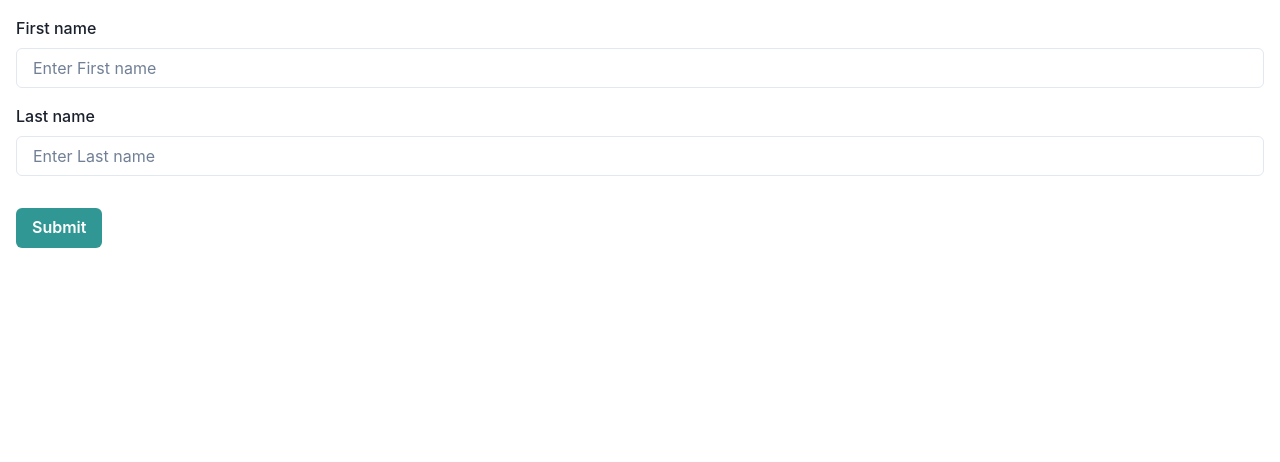
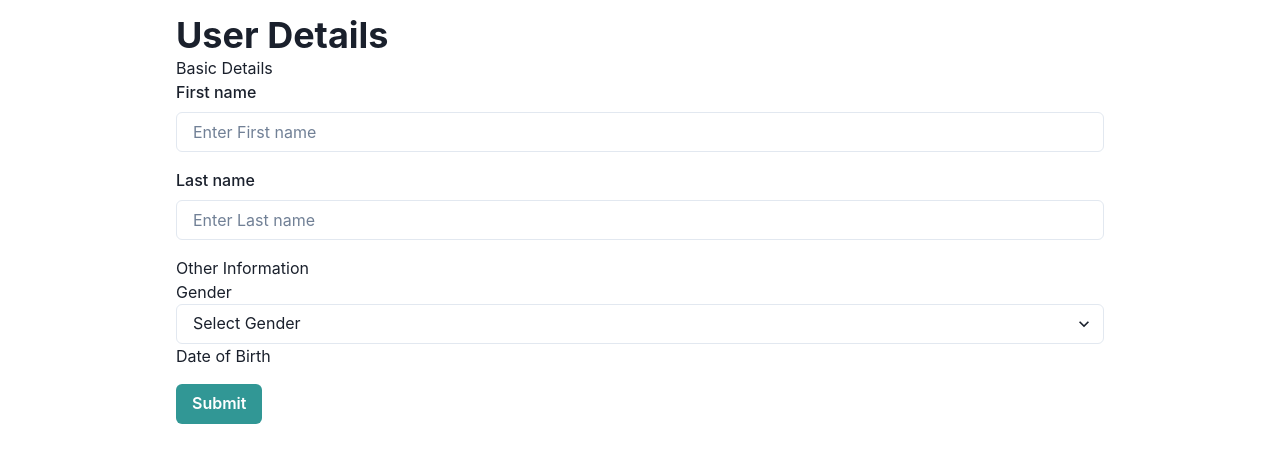
Before and after one commit to zeenat-abedin/react-typescript-form, a React (Create React App) app: page / in a window 1280 px wide. Shown: the top 462 px of the page. Built offline with nearby package versions, Linux system fonts and the light colour scheme.

Commit message:
Update dependencies, add date picker, add theme, update form fields

```diff
--- a/package.json
+++ b/package.json
@@ -3,6 +3,7 @@
   "version": "0.1.0",
   "private": true,
   "dependencies": {
+    "@chakra-ui/icons": "^2.1.1",
     "@chakra-ui/react": "^2.8.2",
     "@testing-library/jest-dom": "^5.17.0",
     "@testing-library/react": "^13.4.0",
@@ -41,5 +42,8 @@
       "last 1 firefox version",
       "last 1 safari version"
     ]
+  },
+  "devDependencies": {
+    "@types/react-datepicker": "^6.0.3"
   }
 }
--- a/src/App.tsx
+++ b/src/App.tsx
@@ -1,11 +1,13 @@
 import { ChakraProvider, Box } from '@chakra-ui/react'
 
 import HookForm from './components/HookForm'
+import theme from './theme'
 
 function App() {
   return (
-    <ChakraProvider>
-      <Box p={4}>
+    <ChakraProvider theme={theme}>
+      <Box p={4} maxW="960px" mx="auto" >
+        <Box textStyle='h1'>User Details</Box>
         <HookForm />
       </Box>
     </ChakraProvider>
--- a/src/components/HookForm.tsx
+++ b/src/components/HookForm.tsx
@@ -5,10 +5,14 @@ import {
   FormControl,
   Input,
   Button,
+  Select
 } from '@chakra-ui/react'
 
 interface FormValues {
-  name: string
+  name: string,
+  email: string,
+  phone: string,
+  dob: string,
 }
 
  function HookForm() {
@@ -29,6 +33,7 @@ interface FormValues {
 
   return (
     <form onSubmit={handleSubmit(onSubmit)}>
+      <h1>Basic Details</h1>
       <FormControl isInvalid={errors.name ? true : undefined} mb="4">
         <FormLabel htmlFor='name'>First name</FormLabel>
         <Input
@@ -55,6 +60,17 @@ interface FormValues {
         <FormErrorMessage>{errors.name && errors.name.message}</FormErrorMessage>
       </FormControl>
 
+      <h1>Other Information</h1>
+      <h2>Gender</h2>
+      <Select placeholder='Select Gender'>
+         <option value='male'>Male</option>
+         <option value='female'>Female</option>
+         <option value='other'>Other</option>
+      </Select>
+
+      <h2>Date of Birth</h2>
+
+
       <Button mt={4} colorScheme='teal' isLoading={isSubmitting} type='submit'>
         Submit
       </Button>
--- /dev/null
+++ b/src/theme/index.ts
@@ -0,0 +1,20 @@
+import { extendTheme } from '@chakra-ui/react'
+
+const theme = extendTheme({
+  textStyles: {
+    h1: {
+      fontSize: ['24px', '36px'],
+      fontWeight: 'bold',
+      lineHeight: '110%',
+      letterSpacing: '-2%',
+    },
+    h2: {
+      fontSize: ['18px', '24px'],
+      fontWeight: 'semibold',
+      lineHeight: '110%',
+      letterSpacing: '-1%',
+    },
+  },
+})
+
+export default theme
```
Also changed, not shown: src/components/Calendar.tsx (added, +76 -0 lines), 1 other file (tests, documents, lock files or other folders).
